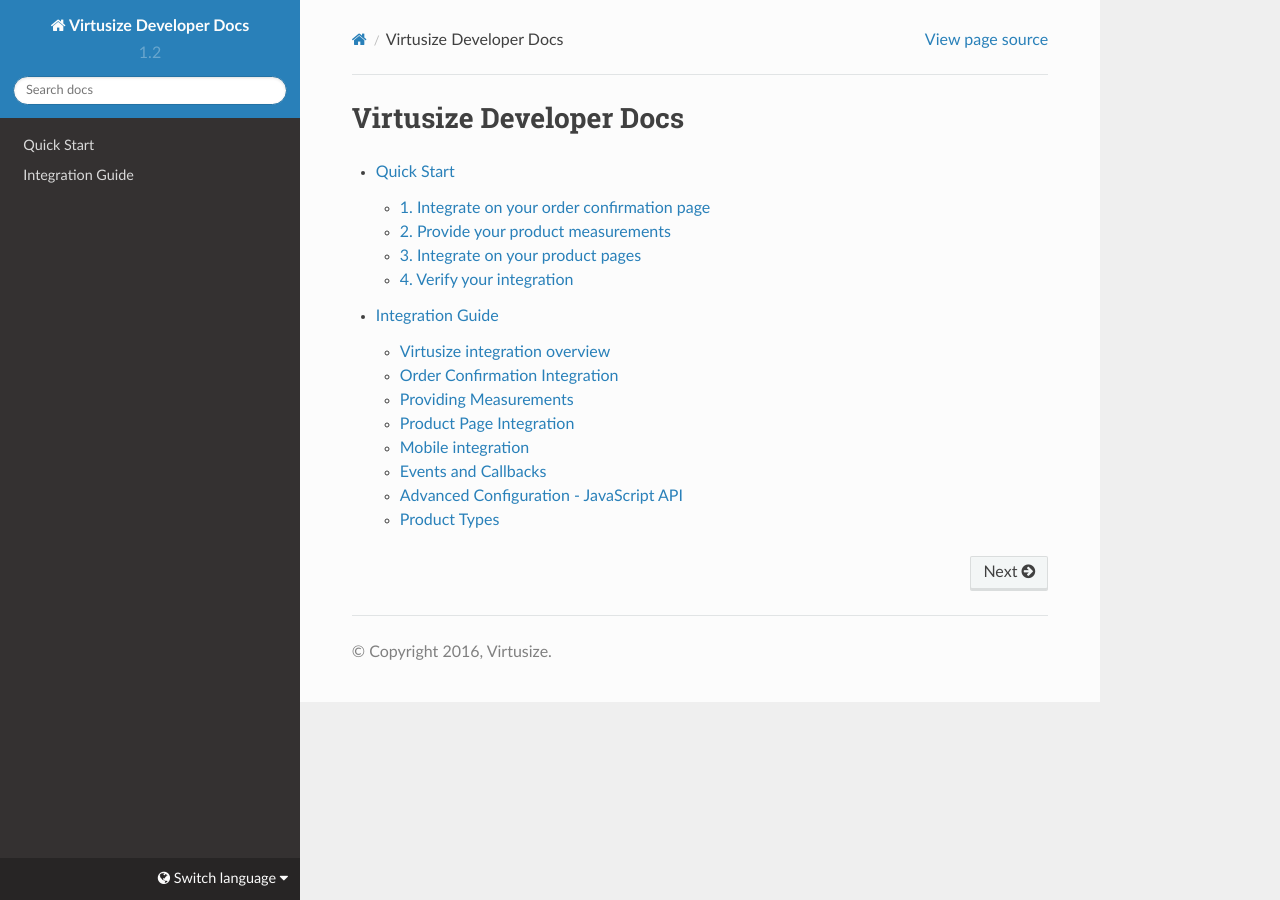
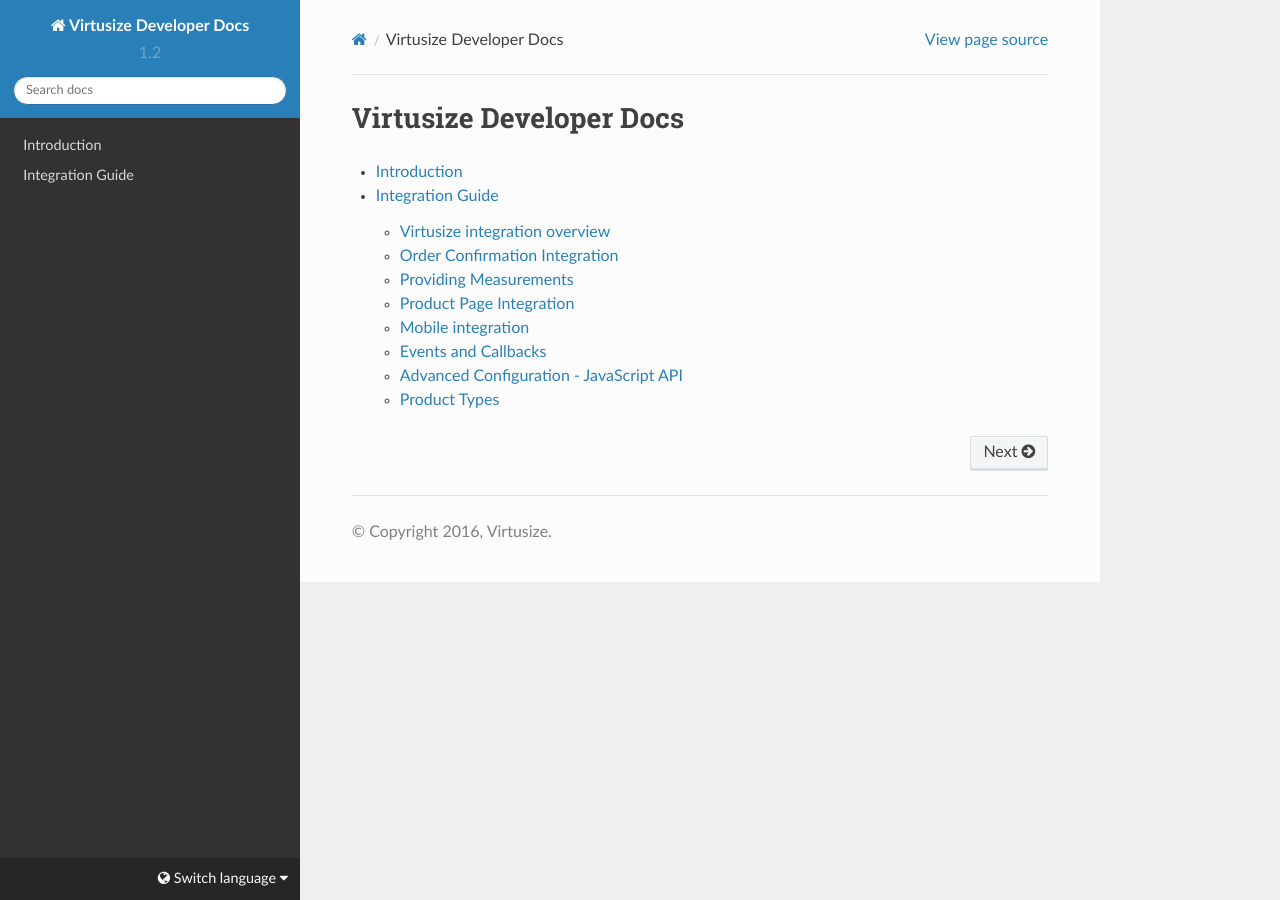
Before and after one commit to virtusize/virtusize.github.io, a Sphinx documentation site: the page built from source/index.rst, in a window 1280 px wide. Built offline with Sphinx 7.4.7 and the Read the Docs theme 2.0.0, drawn with Linux system fonts in a browser that asks for light colours; some of the changed lines change nothing that is shown.

Commit message:
Feature: Replaced quick-start with a new intro

```diff
--- a/source/index.rst
+++ b/source/index.rst
@@ -9,5 +9,5 @@
 .. toctree::
    :maxdepth: 2
 
-   quick-start/index
+   introduction/index
    integration-guide
--- /dev/null
+++ b/source/introduction/index.rst
@@ -0,0 +1,35 @@
+.. highlight:: html
+
+.. role:: raw-html(raw)
+   :format: html
+
+.. _label-introduction:
+
+Introduction
+------------
+
+Virtusize helps retailers to illustrate the size and fit of clothing, shoes and bags
+online, by letting customers compare the measurements of an item they want to buy
+(on a retailer's product page) with an item that they already own (a reference
+item). This is done by comparing the silhouettes of the retailer’s product with
+the silhouette of the customer's reference Item. Virtusize is a widget which
+opens when clicking on the Virtusize button, which is located next to the size
+selection on the product page.
+
+Read more about Virtusize at https://www.virtusize.com
+
+You need a unique API key and an Admin account, only available to Virtusize customers.
+`Contact our sales team <sales@virtusize.com>`__ to become a customer.
+
+There are three steps required to enable Virtusize on your website:
+
+1. **Product Page Integration:** HTML snippet for Virtusize button and JavaScript
+   snippet to enable the Virtusize button
+2. **Order Confirmation Page Integration:** a JavaScript snippet to enable purchase
+   history in the widget for your customers.
+3. **Product Measurements:** adding measurements of your products to the Virtusize
+   database.
+
+The final step prior to going live is to have Virtusize verify your integration.
+
+For any questions, please don't hesitate to contact us: client.support@virtusize.com
--- a/source/quick-start/index.rst
+++ /dev/null
@@ -1,213 +0,0 @@
-.. highlight:: html
-
-.. role:: raw-html(raw)
-   :format: html
-
-.. _label-quick-start-guide:
-
-Quick Start
------------
-
-Virtusize provides a JavaScript API for you to integrate on your website and
-various ways for you to submit product measurements.
-
-On your order confirmation page you need to include one little Javascript snippet
-to provide information to Virtusize about each item that is purchased.
-On your product pages you have to provide product details in a similar way to
-another snippet. This enables a custom button to launch the Virtusize widget
-on your product pages as soon as the product measurements have been added to our database.
-
-This quick start guide describes all the necessary steps required to integrate Virtusize,
-including purchase history. For more detailed customisation options, please check the additional
-sections of our developer documentation.
-
-Before you get started, make sure you have received your **API key** and
-**Admin account** credentials. `Contact our sales team
-<sales@virtusize.com>`__ if you have any questions.
-
-The following three steps will enable Virtusize on your website:
-
-1. **Order Confirmation Integration:** tracks your customer’s purchases
-   and enables purchase history in the widget by setting order details through
-   a JavaScript snippet.
-2. **Product Measurements:** define the sizes and measurements of your products
-   in our database.
-3. **Product Page Integration:** loads and enables the Virtusize Widget for
-   your customers by setting some product details through a JavaScript snippet.
-
-1. Integrate on your order confirmation page
-============================================
-
-You need to provide certain information to our JavaScript snippet on your order
-confirmation page to let Virtusize know of the order details for each purchase.
-This enables us to present personal purchase history to your customers when they
-reopen the Virtusize widget.
-
-For this step you will need to make the following information available:
-
-.. highlight:: javascript
-
-- Your ``API_KEY``
-- The ``ORDER_ID`` uniquely identifying a completed order by your customer
-- An anonymous ``USER_ID`` uniquely identifying the customer of this order.
-  This could be the hashed email address or the database id of the user::
-
-    // Valid examples
-    userId: "62731"
-    userId: "2c9a0ad49c90c71c29cf4399e262e095"
-
-    // Invalid examples
-    userId: "guest"
-    userId: "Anonymous"
-    userId: "john@example.com"
-    userId: ""
-    userId: null
-
-- The ``PRODUCT_ID`` that was purchased. (See the note below)
-- The ``SIZE`` that this product was purchased in. This value has to match one
-  of the size identifiers that you will specify in step 2 for the product
-  measurements.
-- The ``IMAGE_URL`` that you want the user to see in their purchase history. This
-  should preferably be an image of the garment in the colour that is actually
-  purchased for the order. This image is not used as a product image, but it
-  should have the same proportions ``width:360px; height: 500px;``, if
-  possible.
-- The unitPrice of this item.
-- The quantity of this line item for the given colour and size. If your customer
-  has bought different sizes or colours, a separate item has to be added for each
-  variant.
-- The three letter currency code as defined in
-  http://en.wikipedia.org/wiki/ISO_4217 specifying the currency of the
-  unitPrice.
-
-.. note::
-
-    You will create products in Virtusize’s database by providing measurements in
-    step 2. The ``PRODUCT_ID`` you use there is the one you need to reference
-    every time you interact with our system. If you integrate the order
-    confirmation script first, make sure you use the same product ids for
-    providing measurements later on.
-
-
-.. highlight:: html
-
-Replace the variables in the following snippet with the real values and paste
-it onto your order confirmation page just before the closing ``</body>`` tag::
-
-    <!-- Virtusize Order Confirmation -->
-    <script>
-    !function(a,b,c,d){var e,f,g,h,i,j,k,l,m;for(a.Virtusize=d,a[d]=a[d]||[],a[d].env=null!=a.vsEnv?a.vsEnv:"production",a[d].url=null!=a.vsUrl?a.vsUrl:a.location.host,a.vsEnv=void 0,a.vsUrl=void 0,a[d].methods=["setApiKey","setRegion","setLanguage","setWidgetOverlayColor","addWidget","ready","setMobile","on","setAvailableSizes","setSizeAliases","addOrder","setUserId"],a[d].factory=function(b){return function(){var c;return c=Array.prototype.slice.call(arguments),c.unshift(b),a[d].push(c),a[d]}},m=a[d].methods,k=0,l=m.length;l>k;k++)f=m[k],a[d][f]=a[d].factory(f);a[d].snippetVersion="3.2.0",i=b.createElement(c),e=b.getElementsByTagName(c)[0],i.async=1,g="/integration/v3.js",h=".virtusize.com"+g,j={production:"api"+h,staging:"staging"+h,local:a[d].url+g+"?source"},i.src="//"+("https:"!==a.location.protocol&&"local"!==a[d].env?"cdn.":"")+j[a[d].env],i.id="vs-integration",e.parentNode.insertBefore(i,e)}(window,document,"script","vs");
-
-    vs.setApiKey("0000000000000000000000000000000000000000");
-
-    vs.addOrder({
-        orderId: "ORDER_ID",             // Order id as string
-        userId: "USER_ID",               // User id as string
-
-        items: [
-            {
-                productId: "PRODUCT_ID", // Product id as string
-                size: "SIZE",            // Size as string
-                imageUrl: "IMAGE_URL",   // Full absolute image URL as string
-                unitPrice: 99.95,        // Unit price as float
-                quantity: 1,             // Quantity as integer
-                currency: "EUR"          // Currency as ISO code, String ("SEK" for Swedish krona)
-            }
-        ]
-    });
-    </script>
-    <!-- End Virtusize Order Confirmation -->
-
-.. note::
-
-    If the user purchased multiple sizes of the same garment or different
-    garments, you have to add these as additional elements to the ``items``
-    array in the snippet.
-
-
-2. Provide your product measurements
-====================================
-
-For production environments you can send your spec sheets directly to us. We
-will take care of inserting the correct measurements into our database. Feel
-free to get in touch with your sales contact or our `sales team
-<sales@virtusize.com>`__ for more details on this.
-
-For testing purposes, the easiest way to upload product measurements to
-Virtusize is through the Virtusize Admin, which is available on
-http://www.virtusize.com/admin. A bulk upload option that enables you to upload
-an Excel file containing the product measurements is available as well.
-
-.. note::
-
-    In this step you set a unique ``PRODUCT_ID`` that you need to reference in
-    step 1 and step 3.
-
-
-3. Integrate on your product pages
-==================================
-
-You need to provide some information to our JavaScript snippet on your product
-pages to configure the Virtusize widget to load.
-
-For this step you will need to make the following information to be available:
-
-- Your ``API_KEY``
-- The ``PRODUCT_ID`` that you assigned in the previous step by providing
-  measurements.
-- A ``BUTTON_SELECTOR`` identifying a DOM element on your product page. This
-  will open the Virtusize Widget. It should be set to ``visibility:hidden`` or
-  ``display:none`` initially and will get shown, if there is a valid product
-  for this product id in our database.
-- The ``PRODUCT_IMAGE_URL`` that you want to be used in the Virtusize Widget.
-  For the best experience you should select an image in portrait orientation,
-  i.e.  ``width:360px; height: 500px;``. This image takes precedence over the
-  Open Graph image that Virtusize would use as a default image if you don't
-  specify this attribute.
-
-Replace the variables in the following snippet with the real values and paste
-it onto your product page just before the closing ``</body>`` tag::
-
-    <!-- Virtusize Integration -->
-    <script>
-    !function(a,b,c,d){var e,f,g,h,i,j,k,l,m;for(a.Virtusize=d,a[d]=a[d]||[],a[d].env=null!=a.vsEnv?a.vsEnv:"production",a[d].url=null!=a.vsUrl?a.vsUrl:a.location.host,a.vsEnv=void 0,a.vsUrl=void 0,a[d].methods=["setApiKey","setRegion","setLanguage","setWidgetOverlayColor","addWidget","ready","setMobile","on","setAvailableSizes","setSizeAliases","addOrder","setUserId"],a[d].factory=function(b){return function(){var c;return c=Array.prototype.slice.call(arguments),c.unshift(b),a[d].push(c),a[d]}},m=a[d].methods,k=0,l=m.length;l>k;k++)f=m[k],a[d][f]=a[d].factory(f);a[d].snippetVersion="3.2.0",i=b.createElement(c),e=b.getElementsByTagName(c)[0],i.async=1,g="/integration/v3.js",h=".virtusize.com"+g,j={production:"api"+h,staging:"staging"+h,local:a[d].url+g+"?source"},i.src="//"+("https:"!==a.location.protocol&&"local"!==a[d].env?"cdn.":"")+j[a[d].env],i.id="vs-integration",e.parentNode.insertBefore(i,e)}(window,document,"script","vs");
-
-    vs.setApiKey("0000000000000000000000000000000000000000");
-    vs.addWidget({
-        productId: "PRODUCT_ID",              // Product id as string
-        buttonSelector: "BUTTON_SELECTOR",    // CSS selector as string for button
-        productImageUrl: "PRODUCT_IMAGE_URL", // Product image URL, as string
-        done: function(error) {
-            this.on("user-opened-panel-compare", function() {
-                // This callback is called when a User
-                // compares an item.
-                // Use this to detect actual Virtusize usage.
-            });
-        }
-    });
-    </script>
-    <!-- End Virtusize Integration -->
-
-
-You might have noticed the example callback within the ``done`` function. For
-more information about this topic click here:
-:ref:`label-events-and-callbacks-v3`
-
-
-4. Verify your integration
-==========================
-
-You can verify your integration by using our Bookmarklet. Just drag the
-following link to your bookmarks bar.
-
-:raw-html:`<a href="javascript:void((function(){var%20element=document.createElement('script');element.setAttribute('src','https://rawgit.com/virtusize/bookmarklets/master/build/override.min.js');element.setAttribute('id','vs-bookmarklet');document.body.appendChild(element)})())" title="Virtusize Bookmarklet" class="fa fa-bookmark">&nbsp;Virtusize Bookmarklet</a>`
-
-When you click this bookmarklet on either your product pages or your order
-confirmation page, a little toolbar should appear at the bottom of the page. It
-tells you at first glance if you have integrated correctly.
-
-You can click the *Debug* tab to see if there are widgets or orders added to
-Virtusize on this page. There are also additional tabs for inspecting the
-details of these items.
-
-For any additional questions, please feel to reach out to us at client.support@virtusize.com
```
